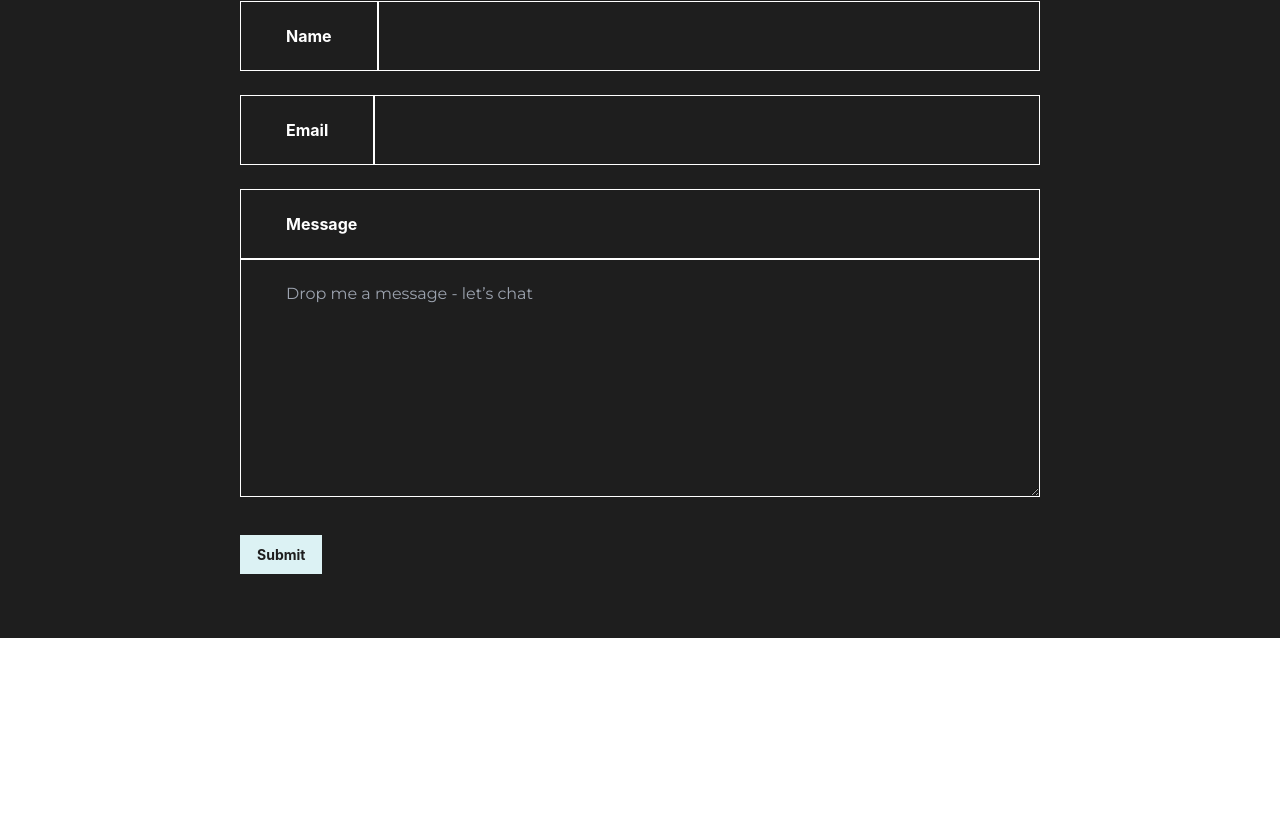
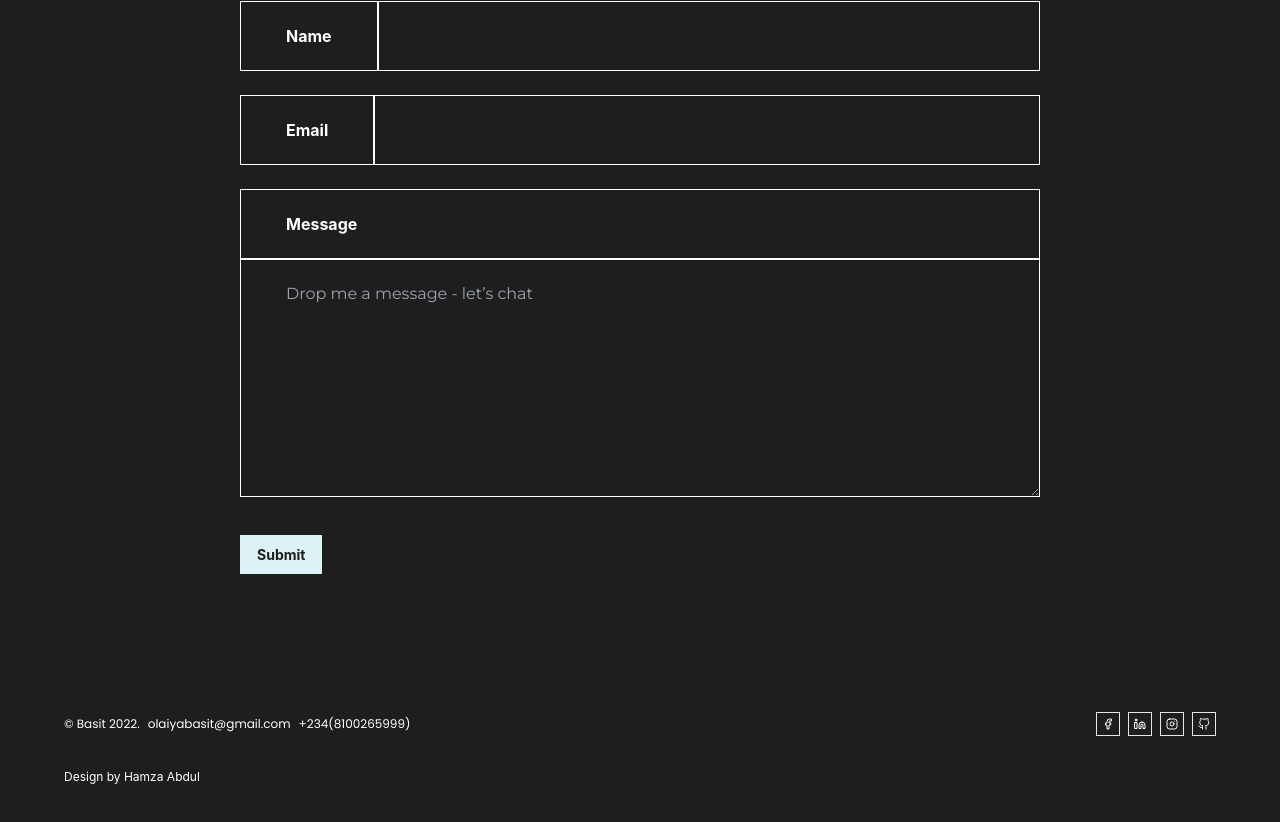
Before and after one commit to olaiyabasit/Portfolio, a Next.js app: page / in a window 1280 px wide. Shown: the part 2626-3448 px from the top of the page. Before the commit the page ends 3264 px from the top, so only its background shows below. Built offline with nearby package versions, Linux system fonts and the light colour scheme.

Commit message:
added the footer

```diff
--- /dev/null
+++ b/components/V2/footer/Footer.tsx
@@ -0,0 +1,36 @@
+import React from 'react';
+import { socialIcon } from '../header/data';
+
+export const Footer = () => {
+  const displaySocials = () =>
+    socialIcon.map((social, index) => (
+      <div
+        className="h-6 w-6 flex items-center justify-center border border-inherit p-1 text-white cursor-pointer"
+        key={index}
+      >
+        {social.icon}
+      </div>
+    ));
+
+  return (
+    <div className="m-auto max-w-[1280px] px-[64px] py-[24px] mt-[50px] text-[12px]">
+      <div className="flex justify-between items-center text-white font-poppins">
+        <div className="flex gap-[8px]">
+          <p>&#169; Basit 2022.</p>
+          <a href="mailto:olaiyabasit@gmail.com?subject = Feedback&body = Message">
+            olaiyabasit@gmail.com
+          </a>
+          <a href="tel:+2349021867268?subject = Feedback&body = Message">
+            +234(8100265999)
+          </a>
+        </div>
+        <div className="flex gap-[8px] items-center">{displaySocials()}</div>
+      </div>
+      <div className="mt-[32px] pb-[36px] text-white text-[12px]">
+        <a href="mailto:olaiyabasit@gmail.com?subject = Feedback&body = Message">
+          Design by Hamza Abdul
+        </a>
+      </div>
+    </div>
+  );
+};
--- a/pages/index.tsx
+++ b/pages/index.tsx
@@ -2,6 +2,7 @@ import type { NextPage } from 'next';
 import Head from 'next/head';
 import { About } from '../components/V1/about/About';
 import { Contact } from '../components/V2/contact/Contact';
+import { Footer } from '../components/V2/footer/Footer';
 import { Header } from '../components/V2/header/Header';
 import { Hero } from '../components/V2/hero/Hero';
 import { Project } from '../components/V2/project/Project';
@@ -21,6 +22,7 @@ const Home: NextPage = () => {
         <Project />
         <Testimonial />
         <Contact />
+        <Footer />
       </div>
       {/* <About />  */}
     </div>
```
